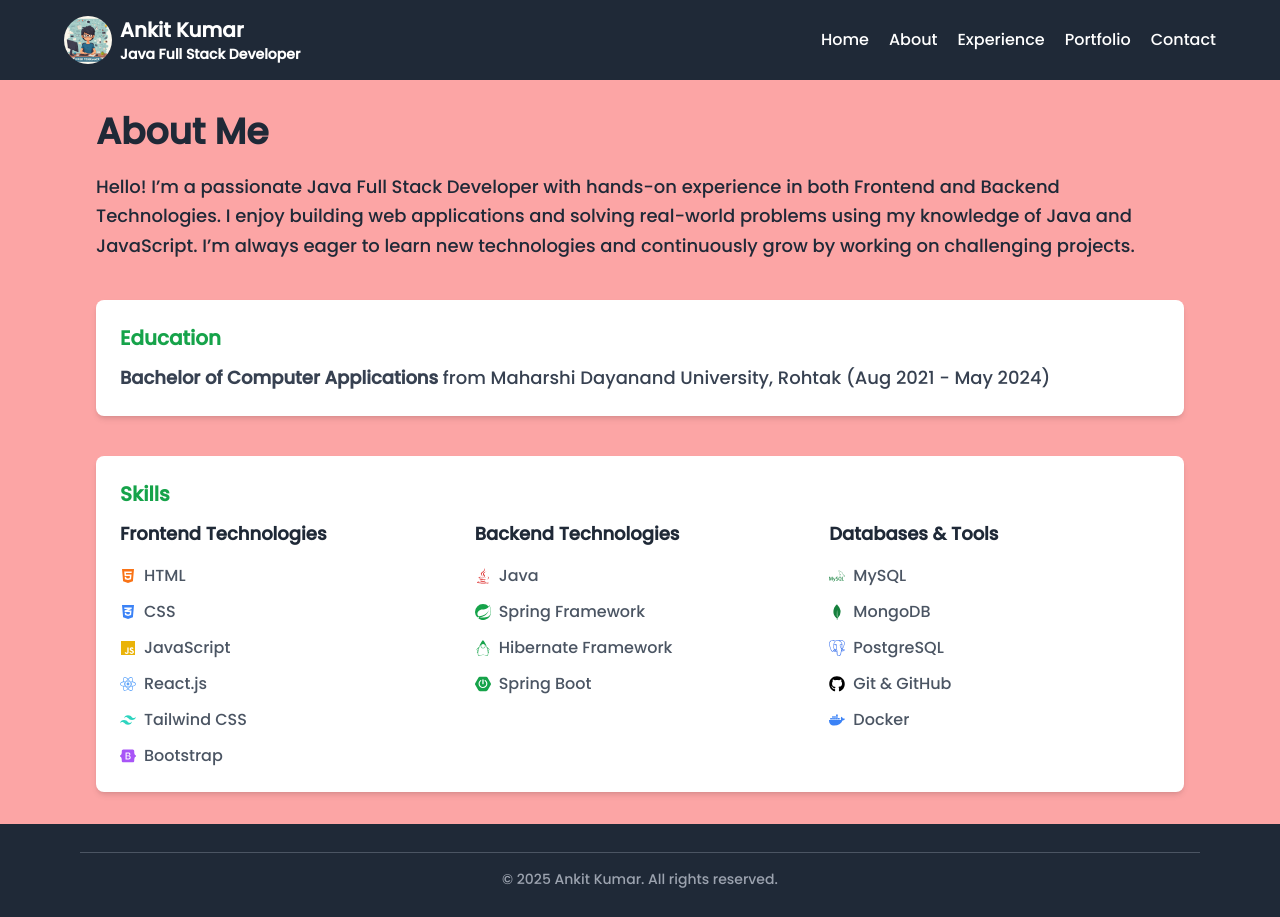
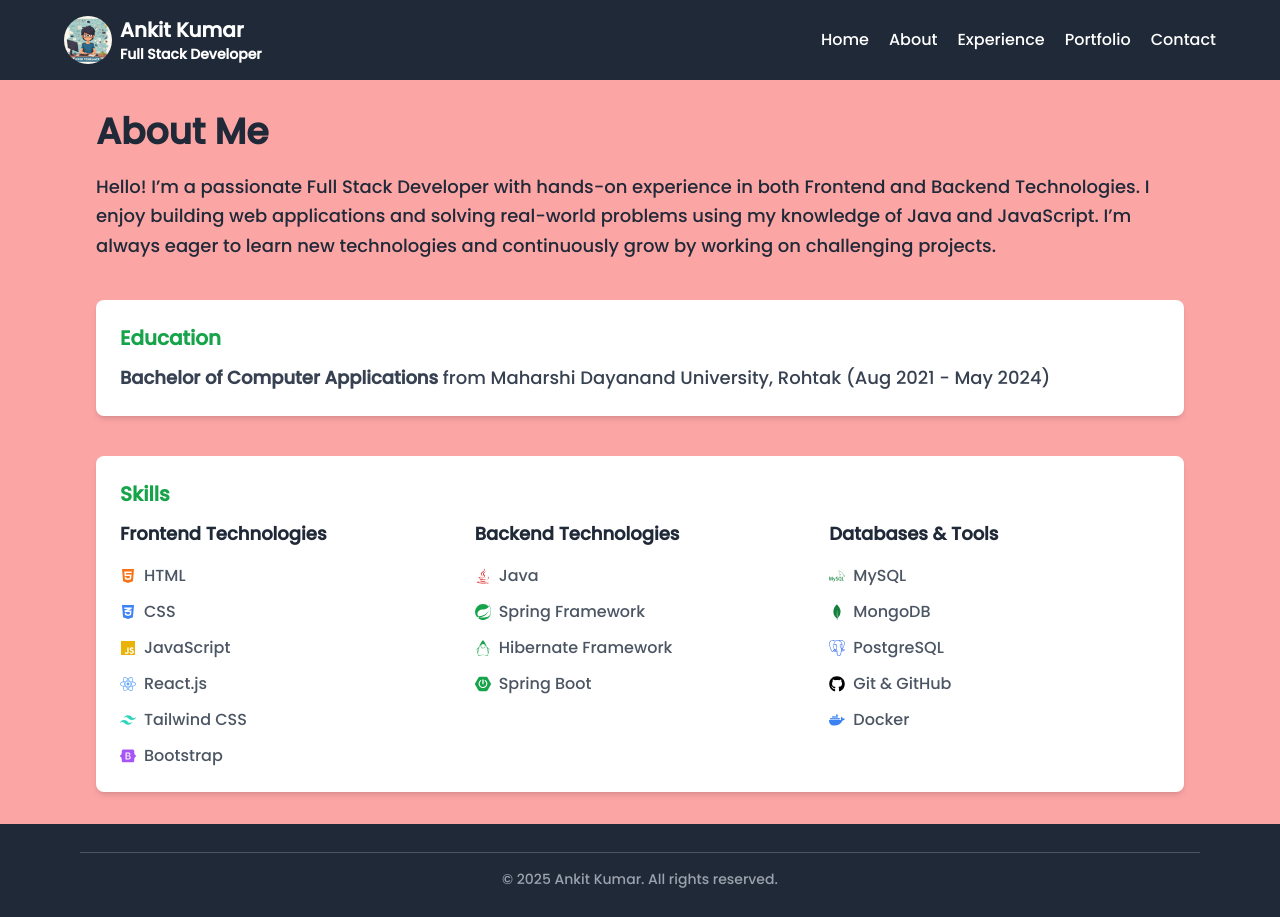
Before and after one commit to Ankit-Kumar-71/PortFolio, a React (Vite) app: page /about in a window 1280 px wide. Built offline with nearby package versions, Linux system fonts and the light colour scheme.

Commit message:
some change

```diff
--- a/src/components/Navbar.jsx
+++ b/src/components/Navbar.jsx
@@ -23,7 +23,7 @@
           <img src={pic} className="h-12 w-12 rounded-full" alt="logo" />
           <h1 className="font-semibold text-xl cursor-pointer">
             Ankit Kumar
-            <p className="text-sm">Java Full Stack Developer</p>
+            <p className="text-sm">Full Stack Developer</p>
           </h1>
         </div>
 
--- a/src/pages/About.jsx
+++ b/src/pages/About.jsx
@@ -28,7 +28,7 @@
             About Me
           </h1>
           <p className="text-lg text-gray-800 leading-relaxed">
-            Hello! I’m a passionate Java Full Stack Developer with hands-on
+            Hello! I’m a passionate Full Stack Developer with hands-on
             experience in both Frontend and Backend Technologies. I enjoy
             building web applications and solving real-world problems using my
             knowledge of Java and JavaScript. I’m always eager to learn new
--- a/src/pages/Experience.jsx
+++ b/src/pages/Experience.jsx
@@ -1,7 +1,7 @@
 const Experience = () => {
   const experiences = [
     {
-      title: "Java Full Stack Developer Training",
+      title: "Full Stack Developer Training",
       company: "DSDC Institute",
       duration: "July 2024 - Dec 2024",
       location: "Badarpur, New Delhi",
--- a/src/pages/Home.jsx
+++ b/src/pages/Home.jsx
@@ -9,7 +9,7 @@
         {/* Text Section */}
         <div className="md:w-1/2 space-y-4 text-center md:text-left order-2 md:order-1">
           <p className="text-lg md:text-xl text-gray-800 leading-relaxed max-w-xl mx-auto md:mx-0">
-            Highly motivated and detail-oriented Java Full Stack Developer with a
+            Highly motivated and detail-oriented Full Stack Developer with a
             strong foundation in Java, JavaScript and modern full-stack
             technologies. I am passionate about building scalable, efficient
             and user-friendly web applications. Adept at working in
```
